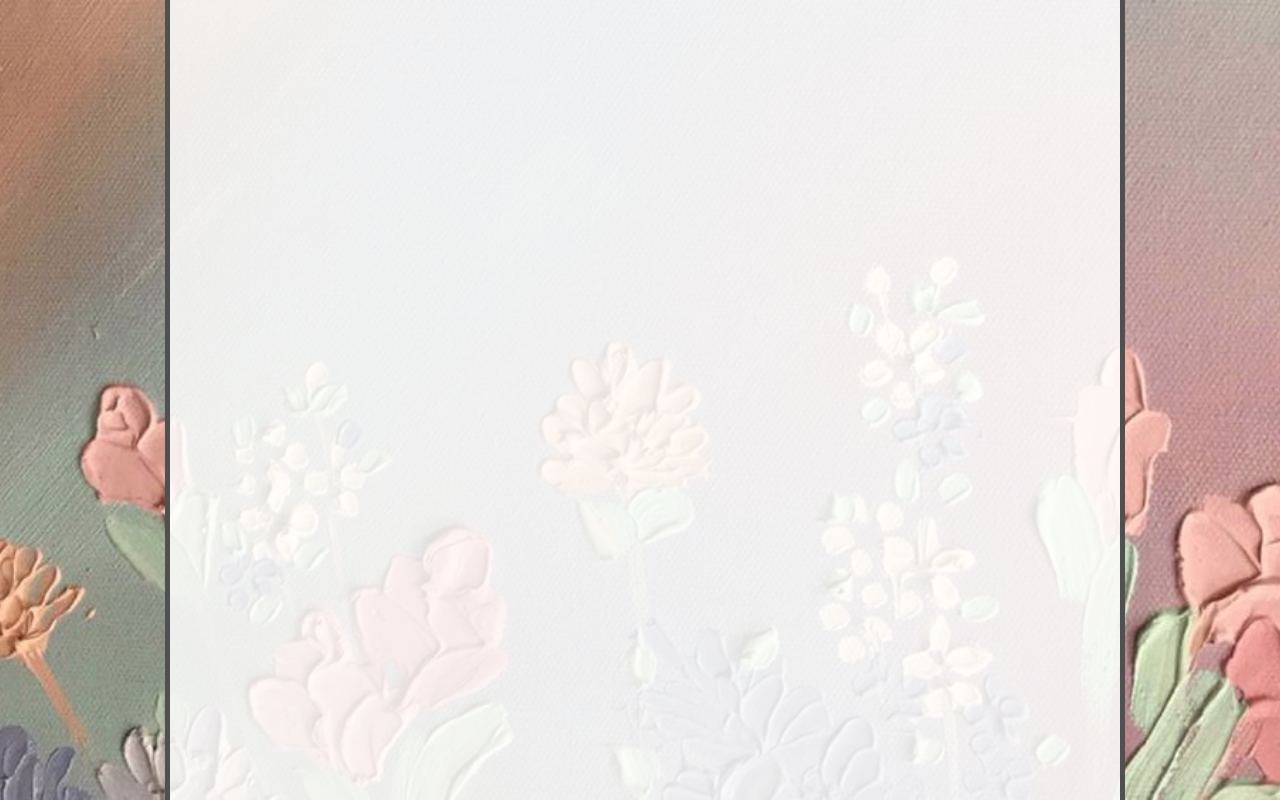
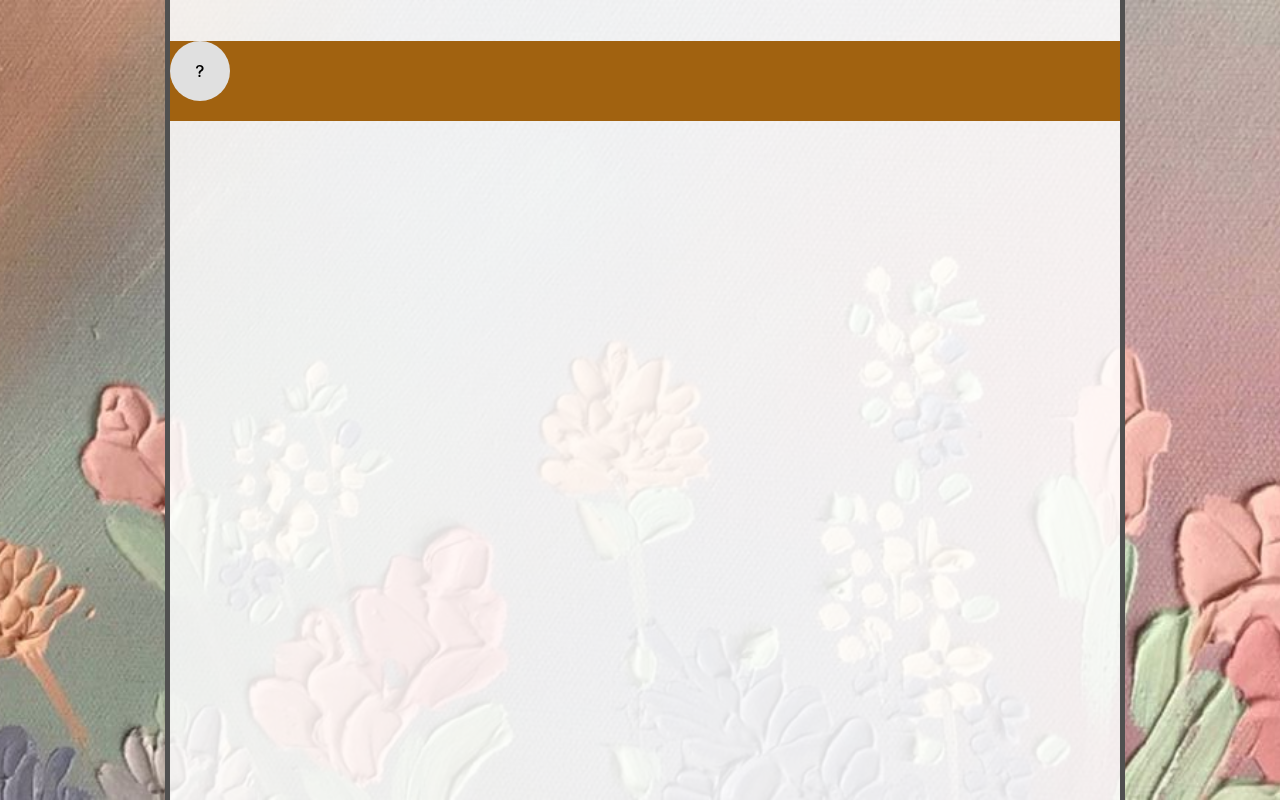
Before and after one commit to wisdomyeon/ToDoList, a React (Create React App) app: page /todo in a window 1280 px wide. Shown: the top 800 px of the page. Built offline with nearby package versions, Linux system fonts and the light colour scheme; a web font is replaced by a local one.

Commit message:
사용자 정보 UI

```diff
--- a/package.json
+++ b/package.json
@@ -8,6 +8,7 @@
     "@testing-library/user-event": "^13.5.0",
     "react": "^18.2.0",
     "react-dom": "^18.2.0",
+    "react-icons": "^4.7.1",
     "react-router-dom": "^6.8.0",
     "react-scripts": "5.0.1",
     "recoil": "^0.7.6",
--- a/src/App.css
+++ b/src/App.css
@@ -86,6 +86,33 @@ button {
   margin-top: 20px;
 }
 
+.userInfoDiv {
+  width: inherit;
+  height: 80px;
+  background-color: rgb(161, 98, 16);
+}
+
+.userInfo {
+  float: left;
+  margin: 32px 5%;
+}
+
+.stateIconOuter {
+  height: 60px;
+  width: 60px;
+  border-radius: 50%;
+  background-color: #e0e0e0;
+  position: relative;
+  float: left;
+}
+
+.stateIconInner {
+  position: absolute;
+  top: 50%;
+  left: 50%;
+  transform: translate(-50%, -50%)
+}
+
 @media (prefers-reduced-motion: no-preference) {
   .App-logo {
     animation: App-logo-spin infinite 20s linear;
--- a/src/page/MainToDo.jsx
+++ b/src/page/MainToDo.jsx
@@ -1,6 +1,7 @@
 import React from 'react';
 import { useRecoilState } from 'recoil';
 import { UserInfoRecoil } from './../recoil/recoil';
+import StateIcon from './../page/component/StateIcon';
 
 const MainToDo = () => {
     const [userInfo, setUserInfo] = useRecoilState(UserInfoRecoil);
@@ -8,8 +9,12 @@ const MainToDo = () => {
     return (
         <div className='basic_modal2'>
             <h1 className='title'>ToDoList</h1>
-            <div>{userInfo.name}</div>
-            <div>{userInfo.goal}</div>
+            <div className='userInfoDiv'>
+                <StateIcon />
+                <div className='userInfo'>{userInfo.name}</div>
+                <div className='userInfo'>{userInfo.goal}</div>
+            </div>
+
         </div >
     );
 };
--- a/src/page/Welcome.jsx
+++ b/src/page/Welcome.jsx
@@ -7,6 +7,7 @@ const Welcome = () => {
     const nav = () => {
         navigate('/signup');
     }
+
     return (
         <div className='basic_modal'>
             <h1 className='title'>ToDoList</h1>
--- /dev/null
+++ b/src/page/component/StateIcon.jsx
@@ -0,0 +1,12 @@
+import React from 'react';
+import { BsQuestionLg } from "react-icons/bs";
+
+const StateIcon = () => {
+    return (
+        <div className='stateIconOuter'>
+            <BsQuestionLg className='stateIconInner'></BsQuestionLg>
+        </div >
+    );
+};
+
+export default StateIcon;
```
Also changed, not shown: 1 other file (tests, documents, lock files or other folders).
